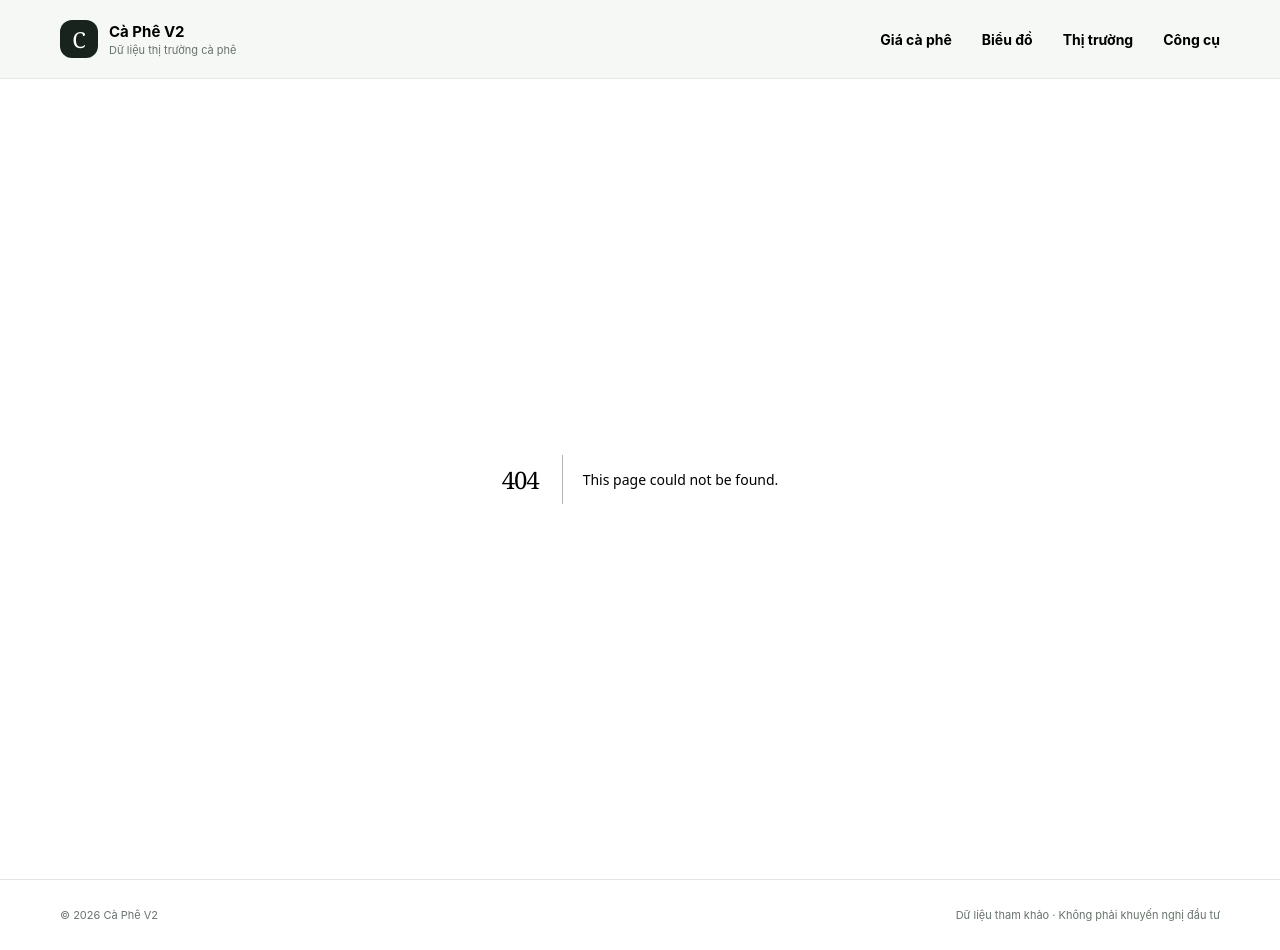
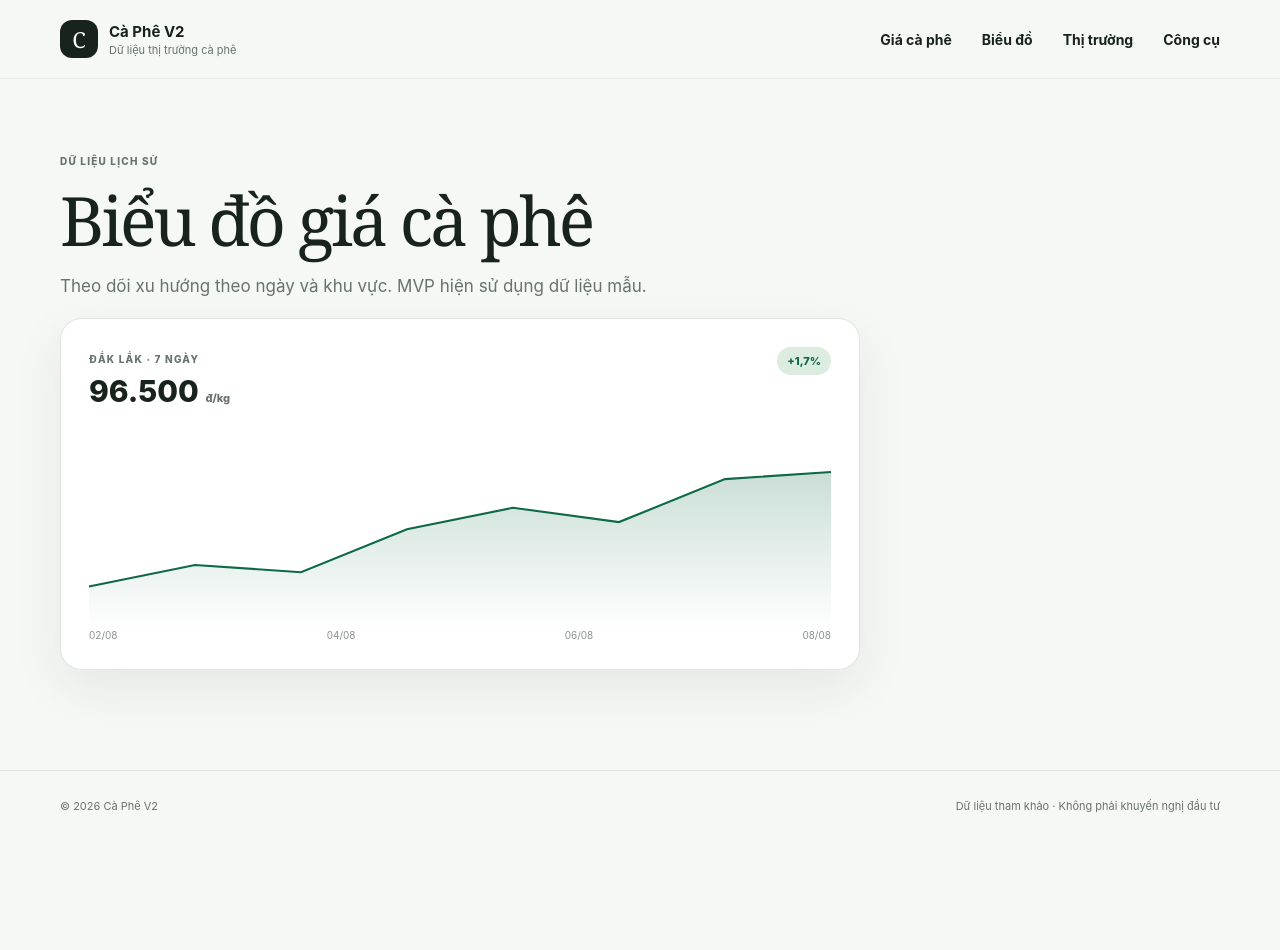
Before and after one commit to giothoibentroi/ca-phe-v2, a Next.js app: page /bieu-do in a window 1280 px wide. Before the commit this address had no page. After the commit the page ends 841 px from the top, so only its background shows below. Built offline with nearby package versions, Linux system fonts and the light colour scheme.

Commit message:
feat: add chart page

```diff
--- /dev/null
+++ b/src/app/bieu-do/page.tsx
@@ -0,0 +1,12 @@
+import { PriceChart } from "@/components/PriceChart";
+
+export default function Page() {
+  return (
+    <main className="container subpage">
+      <span className="eyebrow">Dữ liệu lịch sử</span>
+      <h1>Biểu đồ giá cà phê</h1>
+      <p className="lead">Theo dõi xu hướng theo ngày và khu vực. MVP hiện sử dụng dữ liệu mẫu.</p>
+      <section className="panel detail-chart"><PriceChart /></section>
+    </main>
+  );
+}
```
